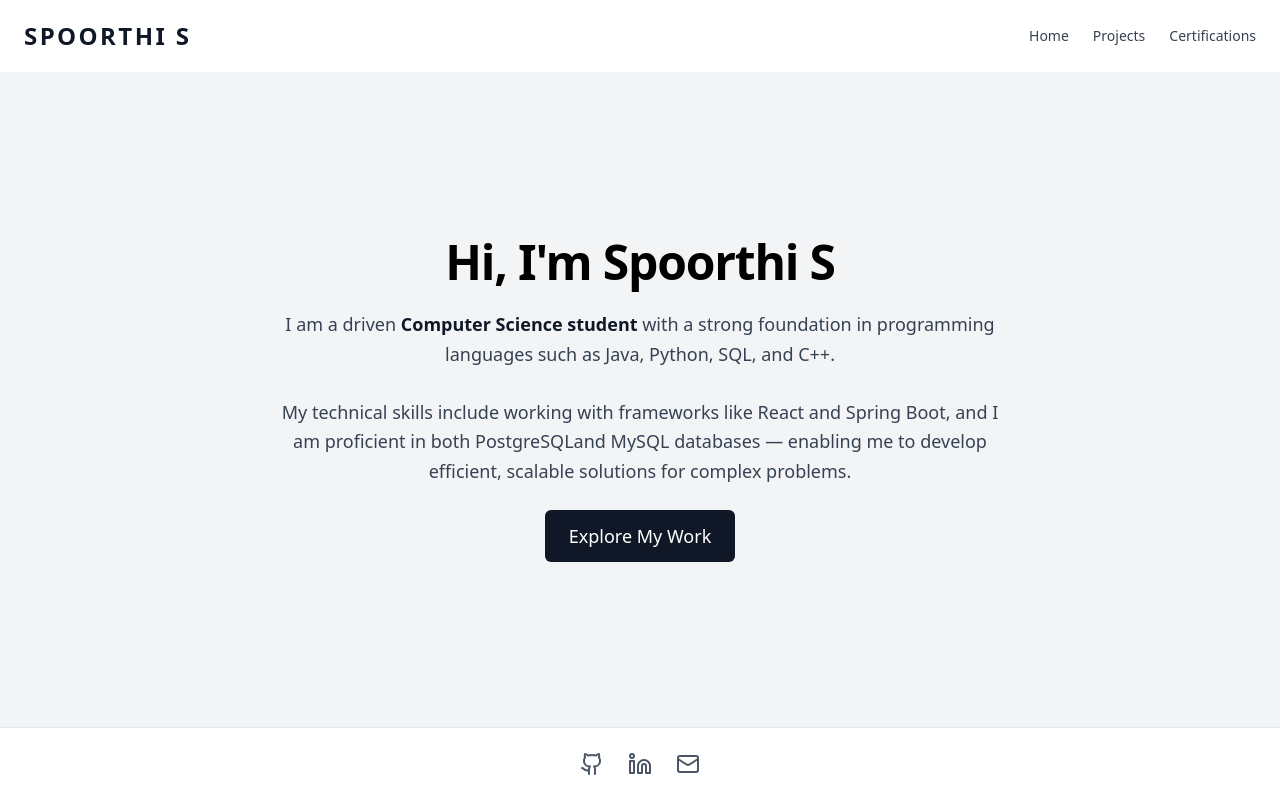
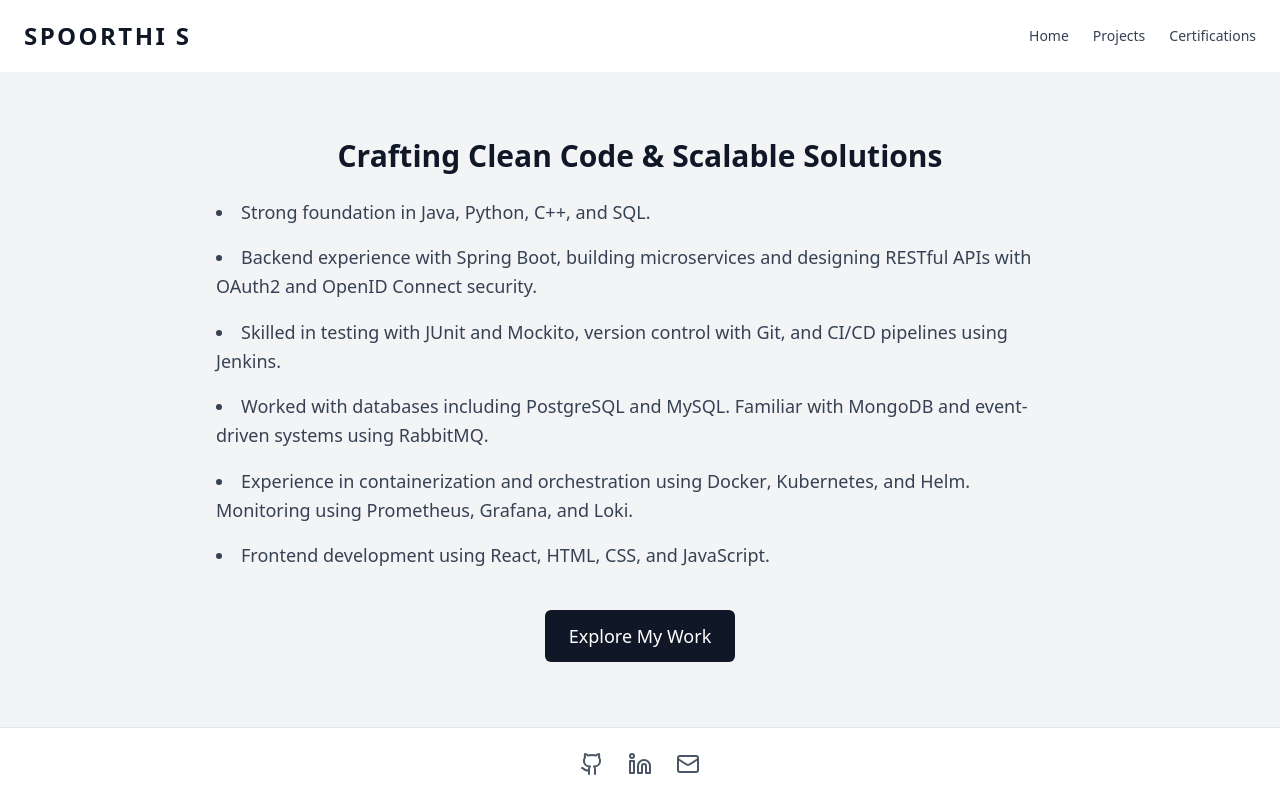
Before and after one commit to Spoooo8/Spoooo8.github.io, a React (Vite) app: page / in a window 1280 px wide. Built offline with nearby package versions, Linux system fonts and the light colour scheme.

Commit message:
changed home

```diff
--- a/package.json
+++ b/package.json
@@ -17,7 +17,7 @@
     "lucide-react": "^0.511.0",
     "react": "^19.1.0",
     "react-dom": "^19.1.0",
-    "react-router-dom": "^7.6.1"
+    "react-router-dom": "^7.6.2"
   },
   "devDependencies": {
     "@eslint/js": "^9.25.0",
--- a/src/components/Home.jsx
+++ b/src/components/Home.jsx
@@ -8,21 +8,39 @@ function Home() {
     <div className="min-h-screen flex flex-col">
       <Navbar />
       <section className="flex-grow flex items-center justify-center bg-gray-100">
-        <div className="text-center px-4 max-w-3xl">
-          <h2 className="text-5xl font-bold tracking-tight mb-6">Hi, I'm Spoorthi S</h2>
-     <p className="text-lg text-gray-700 leading-relaxed mb-6">
-  I am a driven <span className="font-semibold text-gray-900">Computer Science student</span> with a strong foundation
-  in programming languages such as <span className="font-medium">Java, Python, SQL, and C++</span>. <br /><br />
-  My technical skills include working with frameworks like <span className="font-medium">React</span> and
-  <span className="font-medium"> Spring Boot</span>, and I am proficient in both <span className="font-medium">PostgreSQL</span>
-  and <span className="font-medium">MySQL</span> databases — enabling me to develop efficient, scalable solutions for complex problems.
-</p>
-        <Link
-            to="/projects"
-            className="inline-block bg-gray-900 text-white px-6 py-3 rounded-md hover:bg-gray-800 transition text-lg"
-          >
-            Explore My Work
-          </Link>
+        <div className="text-left px-6 max-w-4xl w-full mt-10 mb-10">
+          <h2 className="text-2xl md:text-3xl font-semibold mb-6 text-center text-gray-900">
+            Crafting Clean Code & Scalable Solutions
+          </h2>
+          <ul className="text-lg text-gray-700 leading-relaxed mb-10 list-disc list-inside space-y-4">
+            <li>
+              Strong foundation in <span className="font-medium">Java, Python, C++, and SQL</span>.
+            </li>
+            <li>
+              Backend experience with <span className="font-medium">Spring Boot</span>, building microservices and designing RESTful APIs with <span className="font-medium">OAuth2</span> and <span className="font-medium">OpenID Connect</span> security.
+            </li>
+            <li>
+              Skilled in testing with <span className="font-medium">JUnit</span> and <span className="font-medium">Mockito</span>, version control with <span className="font-medium">Git</span>, and CI/CD pipelines using <span className="font-medium">Jenkins</span>.
+            </li>
+            <li>
+              Worked with databases including <span className="font-medium">PostgreSQL</span> and <span className="font-medium">MySQL</span>. Familiar with <span className="font-medium">MongoDB</span> and <span className="font-medium">event-driven systems</span> using <span className="font-medium">RabbitMQ</span>.
+            </li>
+            <li>
+              Experience in containerization and orchestration using <span className="font-medium">Docker</span>, <span className="font-medium">Kubernetes</span>, and <span className="font-medium">Helm</span>. Monitoring using <span className="font-medium">Prometheus</span>, <span className="font-medium">Grafana</span>, and <span className="font-medium">Loki</span>.
+            </li>
+            <li>
+              Frontend development using <span className="font-medium">React</span>, <span className="font-medium">HTML</span>, <span className="font-medium">CSS</span>, and <span className="font-medium">JavaScript</span>.
+            </li>
+          </ul>
+
+          <div className="flex justify-center">
+            <Link
+              to="/projects"
+              className="bg-gray-900 text-white px-6 py-3 rounded-md hover:bg-gray-800 transition text-lg"
+            >
+              Explore My Work
+            </Link>
+          </div>
         </div>
       </section>
       <Footer />
--- a/src/components/Projects.jsx
+++ b/src/components/Projects.jsx
@@ -20,11 +20,18 @@ export default function Projects() {
       link: '#',
     },
     {
-      title: 'Unilink',
+      title: ' Unlink: Collaboration Platform',
       description:
         '• An integrated platform for project collaboration that offers a single space for students to create, host, and manage projects, while exploring and joining opportunities aligned with their skills and interests, simplifying access andenhancing engagement',
-      techStack: ['React.js', 'SpringBoot', 'Postgres', 'Tomcat'],
-      link: 'https://github.com/Spoooo8/unilink',
+      techStack: ['React', 'SpringBoot', 'Postgres', 'Docker'],
+      link: 'https://github.com/Spoooo8/unilink-be',
+    },
+        {
+      title: ' SimpleIDP: Custom Auth System',
+      description:
+        '• Built a secure identity provider with Spring Boot, Spring Security, and React, implementing OAuth2 grant flows (Authorization Code, Password, Client Credentials, Refresh Token) and OpenID Connect for JWT authentication. Secured APIs with role-based authorization. Developed a dynamic React frontend with Tailwind CSS for seamless user login and role-based route access, achieving 100% API test coverage with Postman.',
+      techStack: ['Spring Boot, Spring Security (Spring Authorization Server), React', 'Docker'],
+      link: 'https://simpleidp.netlify.app/',
     },
     {
       title: 'Malaria Diagnosis',
```
Also changed, not shown: 1 other file (tests, documents, lock files or other folders).
